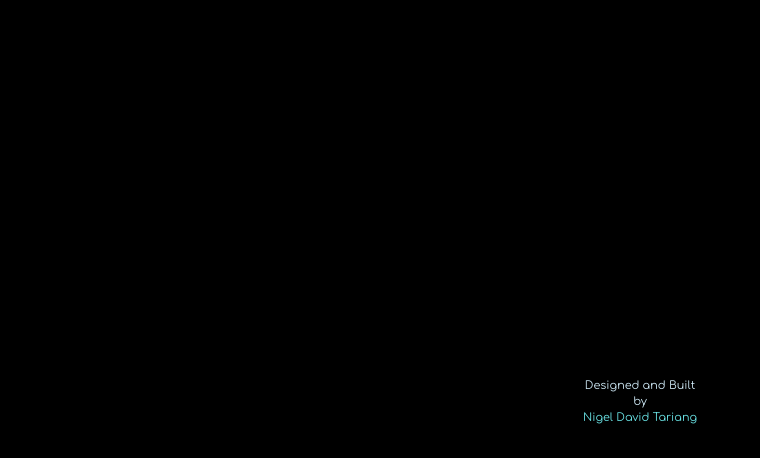
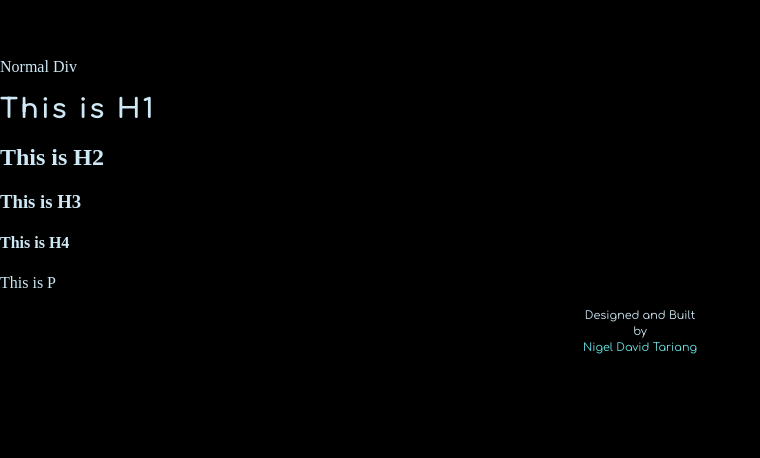
Before and after one commit to 0racularGh0st/portfolio-1.0, a Vue app: page / in a window 1280 px wide. Shown: the part 1222-1680 px from the top of the page, without its empty margins (0-760 px from the left). After the commit the page ends 1610 px from the top, so only its background shows below. Built offline with nearby package versions, Linux system fonts and the light colour scheme.

Commit message:
Add section styles with margin

```diff
--- a/public/index.html
+++ b/public/index.html
@@ -50,4 +50,22 @@
   src: url('/Comfortaa-VariableFont_wght.ttf');
   font-display: swap;
 }
+@media screen and (min-width: 48rem){
+    .content-section{
+        margin-left:2.5rem ;
+        margin-right:2.5rem ;
+    }
+}
+@media screen and (min-width: 64rem){
+    .content-section{
+        margin-left:3.5rem ;
+        margin-right:3.5rem ;
+    }
+}
+@media screen and (min-width: 85.5rem){
+    .content-section{
+        margin-left:6rem ;
+        margin-right:6rem ;
+    }
+}
 </style>
--- a/src/views/About.vue
+++ b/src/views/About.vue
@@ -1,5 +1,15 @@
 <template>
   <div class="about">
-
-  </div>
+    <div>Normal Div</div>
+    <h1>This is H1 </h1>
+    <h2>This is H2</h2>
+    <h3>This is H3</h3>
+    <h4>This is H4</h4>
+    <p>This is P</p>
+   </div>
 </template>
+<style scoped>
+.about{
+  color : #cee8f5;
+}
+</style>
--- a/src/views/Home.vue
+++ b/src/views/Home.vue
@@ -1,11 +1,14 @@
 <template>
-  <div class="home">
+  <div>
+    <div class="home">
     <h1 class="content">
       <div id="line-typing" class="line-typing">
 
       </div>
 
     </h1>
+  </div>
+  <about/>
   </div>
 </template>
 
@@ -25,6 +28,7 @@ const startType = ()=>{
           if(index!==text.length)
           setTimeout(startType,70);
 }
+import About from './About';
 export default {
     data(){
       return {
@@ -33,26 +37,14 @@ export default {
         letter : ''
       }
     },
-    mounted(){
-
-
-           //setTimeout(()=>{startType()},2000);
-    },
-    methods: {
-      // startType : function(){
-
-      //     let self = this;
-      //     self.letter = self.text.slice(0,++self.index);
-      //     document.querySelector('.line-typing').textContent = self.letter;
-      //     if(self.index!==self.text.length)
-      //     setTimeout(this.startType,70);
-      // }
-    }
+   components:{
+     About
+   }
 }
 </script>
 <style scoped>
 .home{
-  height: 150vh;
+  height: 110vh;
 }
 .content{
   margin-top: 50vh;
--- a/src/views/MainContent.vue
+++ b/src/views/MainContent.vue
@@ -12,10 +12,10 @@
 <script>
 import { defineAsyncComponent } from 'vue';
 const Background = defineAsyncComponent(() => import("../components/Background" /* webpackChunkName: "background" */ /* webpackPreload: true */));
-const Home = defineAsyncComponent(() => import("./Home" /* webpackChunkName: "home" */));
 const Navbar = defineAsyncComponent(() => import("../components/Navbar" /* webpackChunkName: "navbar" */ /* webpackPreload: true */));
 const Social = defineAsyncComponent(()=> import("../components/Social" /* webpackChunkName: "social" */ /* webpackPreload: true */));
 const Footer = defineAsyncComponent(()=> import("../components/Footer" /* webpackChunkName: "footer" */ /* webpackPreload: true */));
+const Home = defineAsyncComponent(() => import("./Home" /* webpackChunkName: "home" */));
 export default {
   data(){
     return {
```
Also changed, not shown: public/Orbitron-VariableFont_wght.ttf (deleted).
